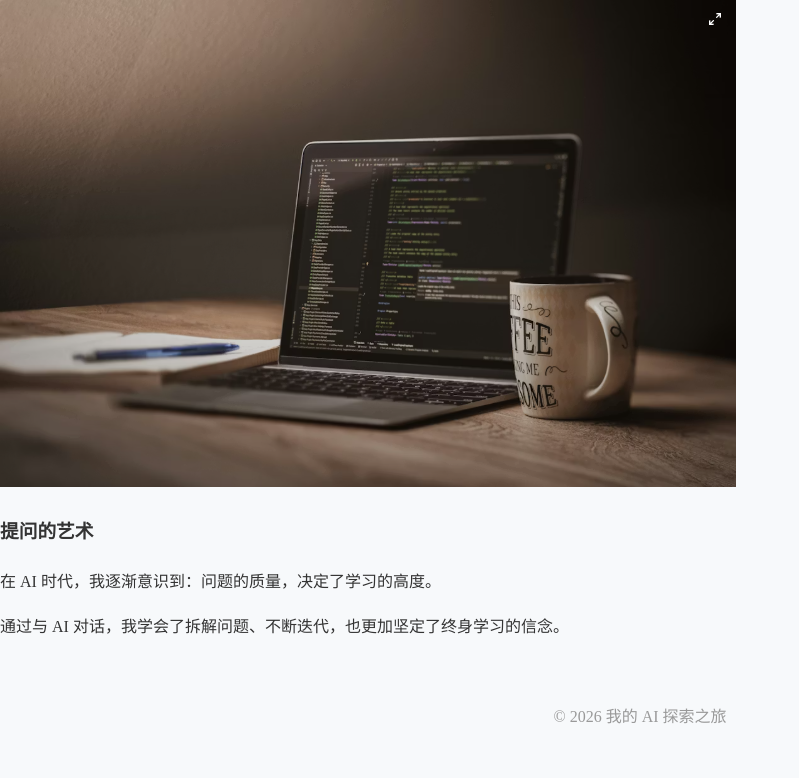
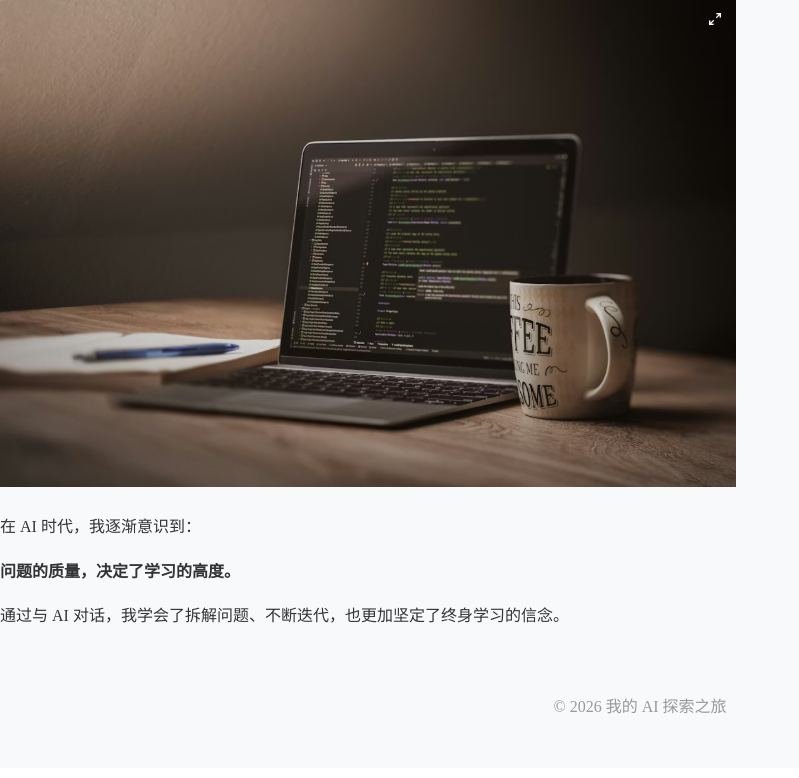
Before and after one commit to ahui102323-lang/my-ai-website, a Flask app: page /reflections in a window 1280 px wide. Shown: the part 982-1760 px from the top of the page, without its empty margins (0-799 px from the left). After the commit the page ends 1696 px from the top, so only its background shows below. Run offline with Flask 3, Linux system fonts and the light colour scheme.

Commit message:
Update reflections.html

```diff
--- a/templates/reflections.html
+++ b/templates/reflections.html
@@ -2,19 +2,19 @@
 
 {% block content %}
 <div class="reflection-container">
-    <header class="page-header">
+    <div class="reflection-header">
         <h2>📘 学习感悟</h2>
-    </header>
+    </div>
 
-    <article class="reflection-article">
+    <div class="reflection-content">
         <div class="article-image">
-            <img src="{{ url_for('static', filename='images/learn.png') }}" alt="学习笔记" class="article-img">
+            <img src="{{ url_for('static', filename='images/learn.png') }}" alt="学习笔记">
         </div>
         <div class="article-text">
-            <h3>提问的艺术</h3>
-            <p>在 AI 时代，我逐渐意识到：问题的质量，决定了学习的高度。</p>
+            <p>在 AI 时代，我逐渐意识到：</p>
+            <p><strong>问题的质量，决定了学习的高度。</strong></p>
             <p>通过与 AI 对话，我学会了拆解问题、不断迭代，也更加坚定了终身学习的信念。</p>
         </div>
-    </article>
+    </div>
 </div>
 {% endblock %}
```
